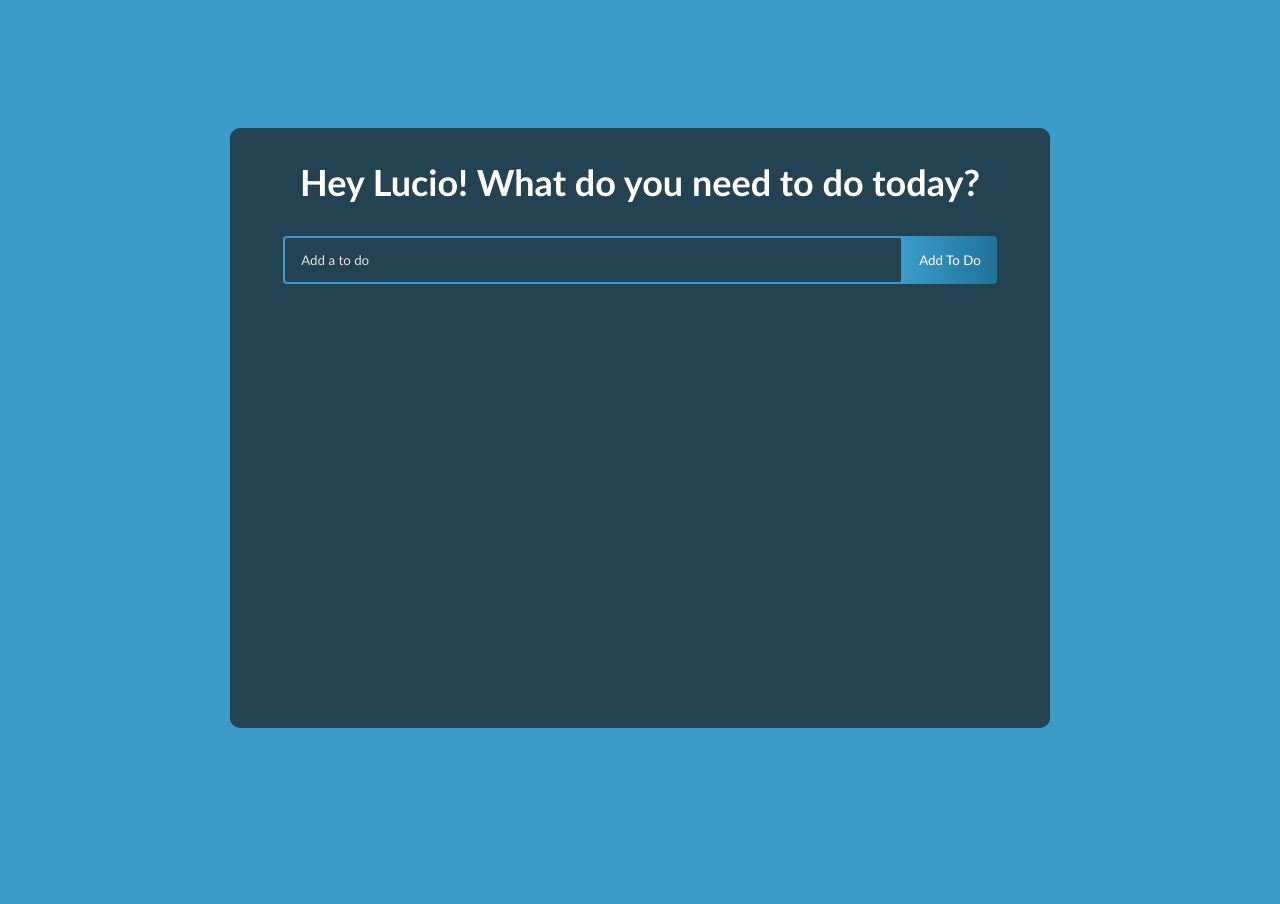
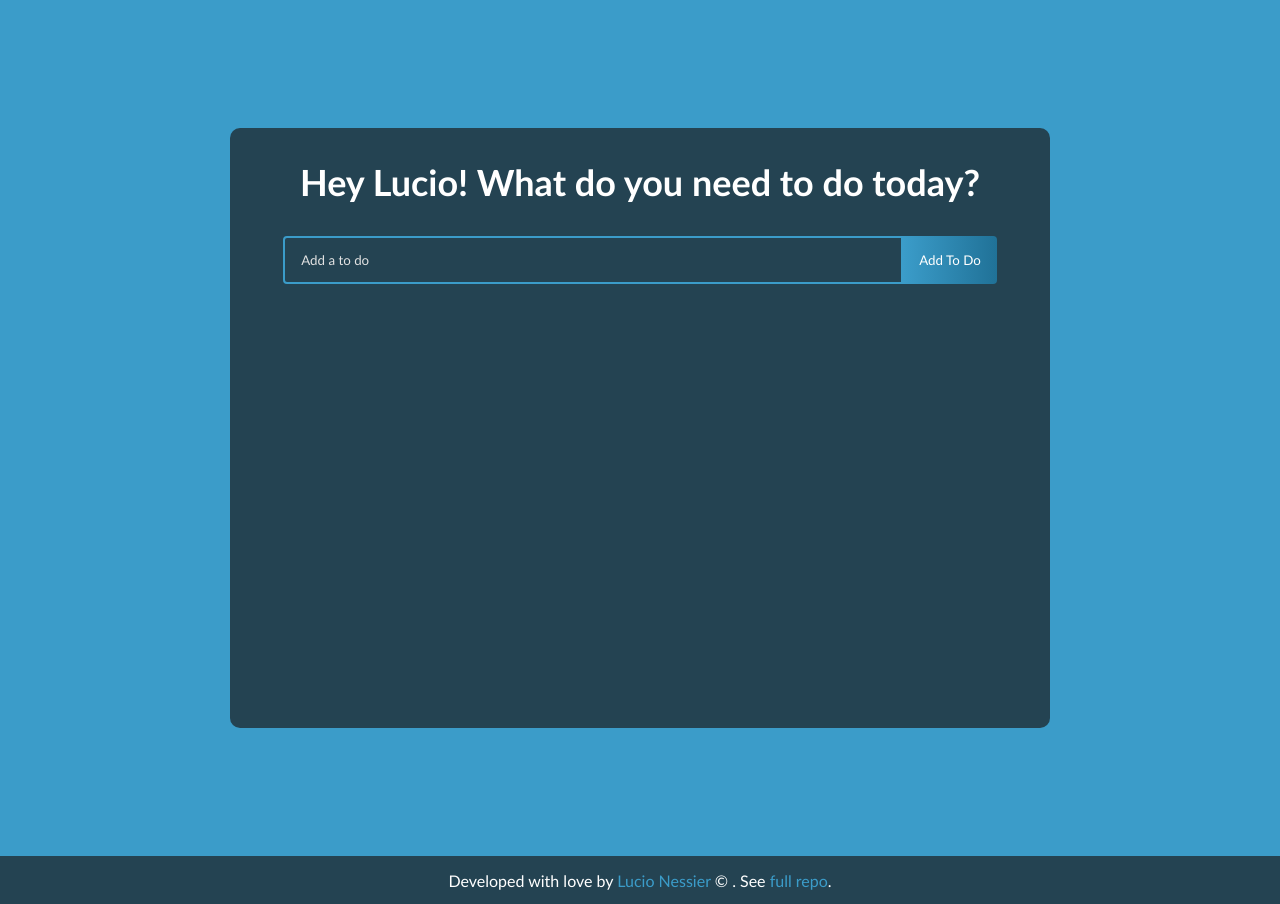
Before and after one commit to lucionessier/todolist, a React (Create React App) app: page / in a window 1280 px wide. Before the commit the page ends 856 px from the top, so only its background shows below. Built offline with nearby package versions, Linux system fonts and the light colour scheme.

Commit message:
Added footer

```diff
--- a/src/App.css
+++ b/src/App.css
@@ -145,6 +145,23 @@
     color: #fff;
   }
 
+  footer {
+    background: hsl(199, 39%, 23%);
+    height: 3rem;
+  }
+
+  .copy {
+    text-align: center;
+    color: #fff;
+    margin: 30px;
+    padding-top: 15px;
+  }
+
+  a {
+    text-decoration: none;
+    color: hsl(199, 57%, 51%);
+  }
+
 /* MEDIA QUERIES */
 
 /* For small devices */
@@ -213,6 +230,11 @@
     padding: 16px;
     border-radius: 5px;
     width: 90%;
+  }
+
+  footer {
+    background: hsl(199, 39%, 23%);
+    height: 3.5rem;
   }
 
 }
--- a/src/App.js
+++ b/src/App.js
@@ -1,12 +1,16 @@
 import './App.css';
 // import TodoForm from "./components/TodoForm";
 import TodoList from './components/TodoList';
+import Footer from './components/Footer';
 
 function App() {
   return (
+    <>
     <div className="todo-app">
       <TodoList/>
     </div>
+    <Footer/>
+    </>
   );
 }
 
--- /dev/null
+++ b/src/components/Footer.jsx
@@ -0,0 +1,11 @@
+import React from 'react'
+
+const Footer = () => {
+    return (
+        <footer>
+            <p className="copy">Developed with love by <a href="https://nessierdg.netlify.app/" target="_blank">Lucio Nessier</a> © . See <a href="https://github.com/lucionessier" target="_blank">full repo</a>. </p>
+        </footer>
+    )
+}
+
+export default Footer
```
